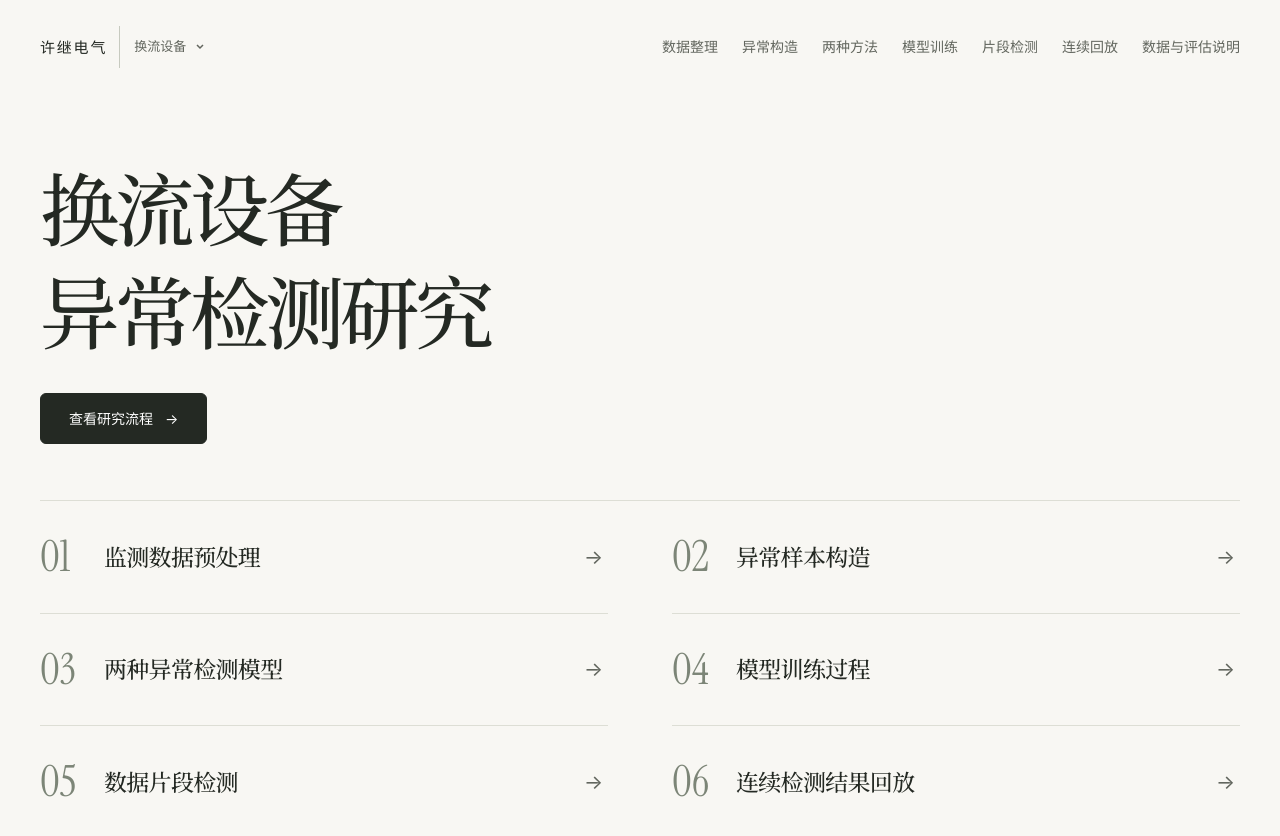
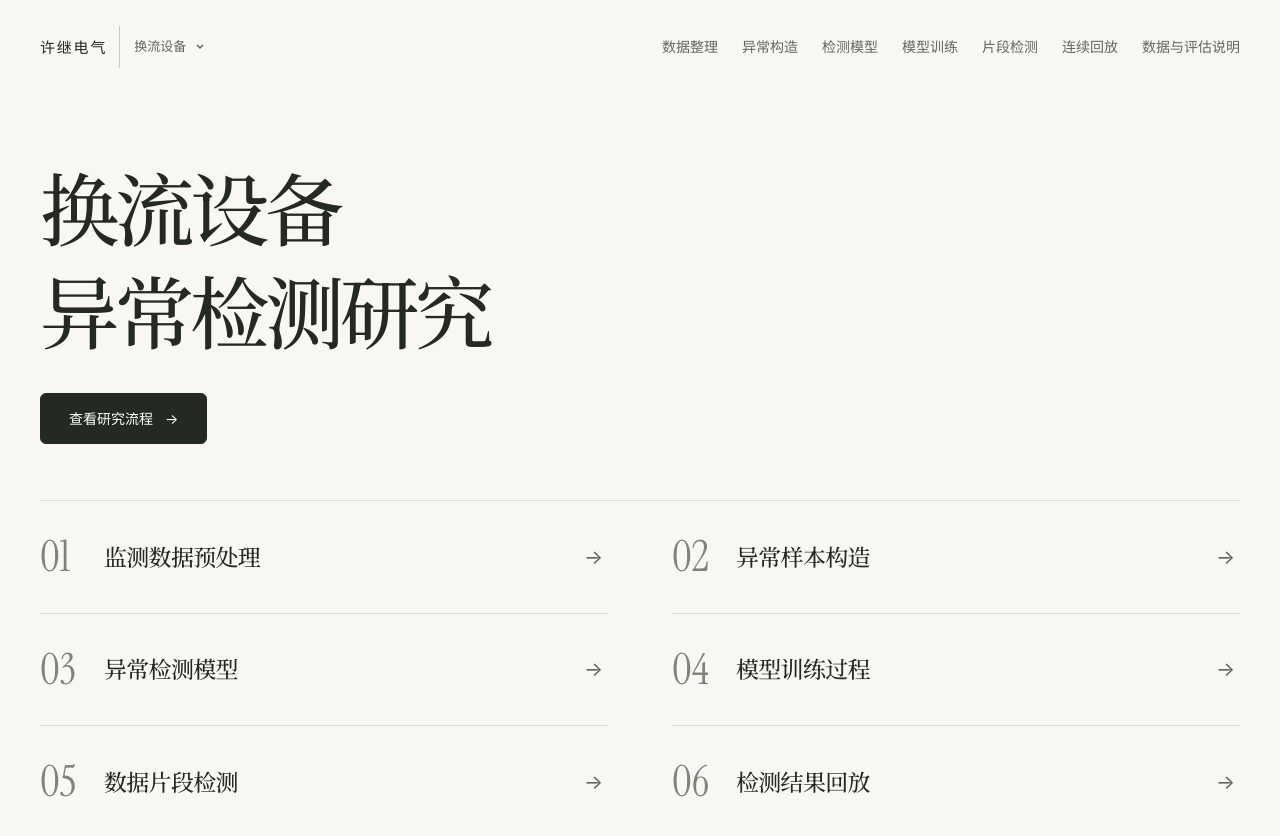
Before and after one commit to xuyicheng33/xuji-anomaly-showcase, a React (Vite) app: page / in a window 1280 px wide. Shown: the top 836 px of the page. Built offline with nearby package versions, Linux system fonts and the light colour scheme.

Commit message:
refactor(ui): unify chapter names and simplify model details

```diff
--- a/src/App.tsx
+++ b/src/App.tsx
@@ -95,7 +95,7 @@ export default function App() {
           aria-label="章节导航"
           onClick={() => setMenu(false)}
         >
-          {chapters.map(([id, name]) => (
+          {chapters.map(({ id, name }) => (
             <a key={id} href={'#/' + id} aria-current={page === id ? 'page' : undefined}>
               {name}
             </a>
@@ -138,7 +138,7 @@ export default function App() {
                       </div>
                     </section>
                     <section className="chapter-list" aria-label="完整研究流程">
-                      {chapters.map(([id, , title], i) => (
+                      {chapters.map(({ id, title }, i) => (
                         <a href={'#/' + id} key={id}>
                           <span className="large-index">0{i + 1}</span>
                           <h2>{title}</h2>
--- a/src/datasets.ts
+++ b/src/datasets.ts
@@ -7,10 +7,7 @@ export const datasetConfigs = {
     modelId: 'model1',
     alternate: 'wind',
     alternateTitle: '风电数据集',
-    chapterText: {
-      data: ['数据整理', '监测数据预处理', '无效记录剔除、缺失填补与归一化'],
-      models: ['两种方法', '两种异常检测模型', '双分支结构与多尺度时空建模'],
-    },
+    dataTitle: '监测数据预处理',
   },
   wind: {
     title: '风电设备',
@@ -20,10 +17,7 @@ export const datasetConfigs = {
     modelId: 'model2',
     alternate: 'converter',
     alternateTitle: '换流数据集',
-    chapterText: {
-      data: ['数据整理', '风电数据预处理', '功率与天气对齐、字段选择与归一化'],
-      models: ['检测方法', 'SMST-AD 检测模型', '多尺度时间分支、掩码与重建'],
-    },
+    dataTitle: '风电数据预处理',
   },
 } as const;
 /** Dataset links keep separate page sessions and caches. */
--- a/src/report/AnomalyChapter.tsx
+++ b/src/report/AnomalyChapter.tsx
@@ -11,6 +11,7 @@ import { useCaseConstruction } from './useCaseConstruction';
 import CaseNavigation from './CaseNavigation';
 import { kinds, steps } from './caseContent';
 import { usePlotGeometry } from './usePlotGeometry';
+import { chapterContent } from './navigation';
 
 export default function AnomalyChapter({
   data,
@@ -67,7 +68,7 @@ export default function AnomalyChapter({
   } = state;
   return (
     <div className="anomaly-page case-page">
-      <Heading title="异常样本构造" />
+      <Heading title={chapterContent.anomalies.title} />
       <div className="case-layout">
         <CaseNavigation state={state} />
         <div className="case-content">
--- a/src/report/DataChapter.tsx
+++ b/src/report/DataChapter.tsx
@@ -13,6 +13,7 @@ import FeaturePicker from './FeaturePicker';
 import { featureName } from './featureNames';
 import { useTrainingTimes } from './useTrainingTimes';
 import { usePresentationState } from './usePresentationState';
+import { chapterContent } from './navigation';
 
 type Props = { data: Journey; feature: number; setFeature: (feature: number) => void };
 const number = (value: number, digits = 3) =>
@@ -83,10 +84,10 @@ export default function DataChapter({ data, feature, setFeature }: Props) {
   return (
     <div className="data-chapter">
       <Heading
-        label="监测数据预处理"
+        label={chapterContent.data.title}
         title={
           <>
-            监测数据预处理
+            {chapterContent.data.title}
             <Footnote note="data-records" />
           </>
         }
--- a/src/report/DetectionChapter.tsx
+++ b/src/report/DetectionChapter.tsx
@@ -17,6 +17,7 @@ import { Footnote } from './notes';
 import { ScoreCalculation } from './ScoreCalculation';
 import { presentationMemory } from './presentationMemory';
 import type { DetectionProps } from './detectionTypes';
+import { chapterContent } from './navigation';
 const names: Record<string, string> = {
   tp: '检出片段',
   fp: '误报片段',
@@ -127,7 +128,7 @@ export function DetectionChapter(p: DetectionProps) {
   }, [ready, request]);
   return (
     <div className="detection-page">
-      <Heading title="数据片段检测" />
+      <Heading title={chapterContent.detection.title} />
       <div className="toolbar analysis-toolbar">
         <ModelSelect data={data} value={model.id} onChange={setModel} />
         <FeatureSelect
--- a/src/report/ModelsChapter.tsx
+++ b/src/report/ModelsChapter.tsx
@@ -3,6 +3,7 @@ import { Heading, Section, ModelSelect } from './ReportUI';
 import { Footnote } from './notes';
 import { modelName, modelNames } from './modelNames';
 import InfoTip from './InfoTip';
+import { chapterContent } from './navigation';
 
 const windDescription = {
   title: '多尺度时间依赖与窗口重建',
@@ -72,10 +73,10 @@ export function ModelsChapter({
   return (
     <div className="models-chapter">
       <Heading
-        label="异常检测模型"
+        label={chapterContent.models.title}
         title={
           <>
-            异常检测模型
+            {chapterContent.models.title}
             <Footnote note="model-design" />
           </>
         }
@@ -114,10 +115,9 @@ export function ModelsChapter({
         </div>
       </section>
       <div className="model-details">
-        {description.details.map(([title, text], i) => (
+        {description.details.map(([title, text]) => (
           <details key={title}>
             <summary>
-              <span>0{i + 1}</span>
               <h3>{title}</h3>
             </summary>
             <p>{text}</p>
--- a/src/report/PlaybackChapter.tsx
+++ b/src/report/PlaybackChapter.tsx
@@ -21,6 +21,7 @@ import { Footnote } from './notes';
 import { PlaybackCalculation } from './PlaybackCalculation';
 import type { PlaybackProps } from './detectionTypes';
 import { modelName } from './modelNames';
+import { chapterContent } from './navigation';
 
 export function PlaybackChapter(p: PlaybackProps) {
   const controls = usePlaybackControls();
@@ -78,7 +79,7 @@ export function PlaybackChapter(p: PlaybackProps) {
   };
   return (
     <div className="playback-page" data-curves-ready={curvesReady} data-started={count > 0}>
-      <Heading title="检测结果回放" />
+      <Heading title={chapterContent.playback.title} />
       <div className="toolbar analysis-toolbar">
         <ModelSelect data={data} value={model.id} onChange={setModel} />
         <FeatureSelect
--- a/src/report/TrainingChapter.tsx
+++ b/src/report/TrainingChapter.tsx
@@ -10,6 +10,7 @@ import { featureName } from './featureNames';
 import { useTrainingTimes } from './useTrainingTimes';
 import { modelName } from './modelNames';
 import { usePresentationState } from './usePresentationState';
+import { chapterContent } from './navigation';
 
 type TrainingProps = {
   data: Journey;
@@ -69,7 +70,7 @@ export function TrainingChapter({ data, model, setModel, feature, setFeature }:
     record = model.history[activeEpoch];
   return (
     <div className="training-chapter">
-      <Heading title="模型训练过程" />
+      <Heading title={chapterContent.training.title} />
       <Section
         title={
           <>
--- a/src/report/navigation.ts
+++ b/src/report/navigation.ts
@@ -1,19 +1,15 @@
 import { dataset } from '../datasets';
-const converterChapters = [
-  ['data', '数据整理', '监测数据预处理', '无效记录剔除、缺失填补与归一化'],
-  ['anomalies', '异常构造', '异常样本构造', '四类异常的构造过程与标签'],
-  ['models', '两种方法', '两种异常检测模型', '双分支结构与多尺度时空建模'],
-  ['training', '模型训练', '模型训练过程', '训练窗口、参数更新与损失变化'],
-  ['detection', '片段检测', '数据片段检测', '窗口重建、异常评分与阈值判定'],
-  ['playback', '连续回放', '连续检测结果回放', '逐时刻检测与累计评估指标'],
-];
-export const chapters = converterChapters.map((chapter) => {
-  if (chapter[0] === 'data' || chapter[0] === 'models')
-    return [chapter[0], ...dataset.chapterText[chapter[0]]];
-  return chapter;
-});
+export const chapterContent = {
+  data: { name: '数据整理', title: dataset.dataTitle },
+  anomalies: { name: '异常构造', title: '异常样本构造' },
+  models: { name: '检测模型', title: '异常检测模型' },
+  training: { name: '模型训练', title: '模型训练过程' },
+  detection: { name: '片段检测', title: '数据片段检测' },
+  playback: { name: '连续回放', title: '检测结果回放' },
+} as const;
+export const chapters = Object.entries(chapterContent).map(([id, content]) => ({ id, ...content }));
 export function route() {
   const path = location.hash.replace('#/', '').split('?')[0];
-  if (chapters.some((c) => c[0] === path) || path === 'metrics') return path;
+  if (chapters.some((c) => c.id === path) || path === 'metrics') return path;
   return 'home';
 }
--- a/src/report/styles/models.css
+++ b/src/report/styles/models.css
@@ -135,10 +135,6 @@
 }
 .models-chapter .model-details > details + details {
   border-left: 1px solid var(--line);
-}
-.models-chapter .model-details summary > span {
-  color: var(--blue);
-  font-size: 19px;
 }
 .models-chapter .model-details summary {
   display: flex;
@@ -406,9 +402,6 @@
     border-left: 0;
     border-top: 1px solid var(--line);
   }
-  .models-chapter .model-details summary > span {
-    grid-row: 1/3;
-  }
   .models-chapter .model-details h3 {
     margin: 0;
   }
--- a/src/report/useReportNavigation.ts
+++ b/src/report/useReportNavigation.ts
@@ -63,7 +63,7 @@ export function useReportNavigation() {
     document.title =
       (page === 'metrics'
         ? '数据与评估说明'
-        : chapters.find((c) => c[0] === page)?.[1] || '从数据到异常判定') +
+        : chapters.find((c) => c.id === page)?.name || '从数据到异常判定') +
       dataset.titleSuffix +
       '　许继电气';
   }, [page]);
```
Also changed, not shown: src/report/ChapterNavigation.tsx (+5 -5 lines).
